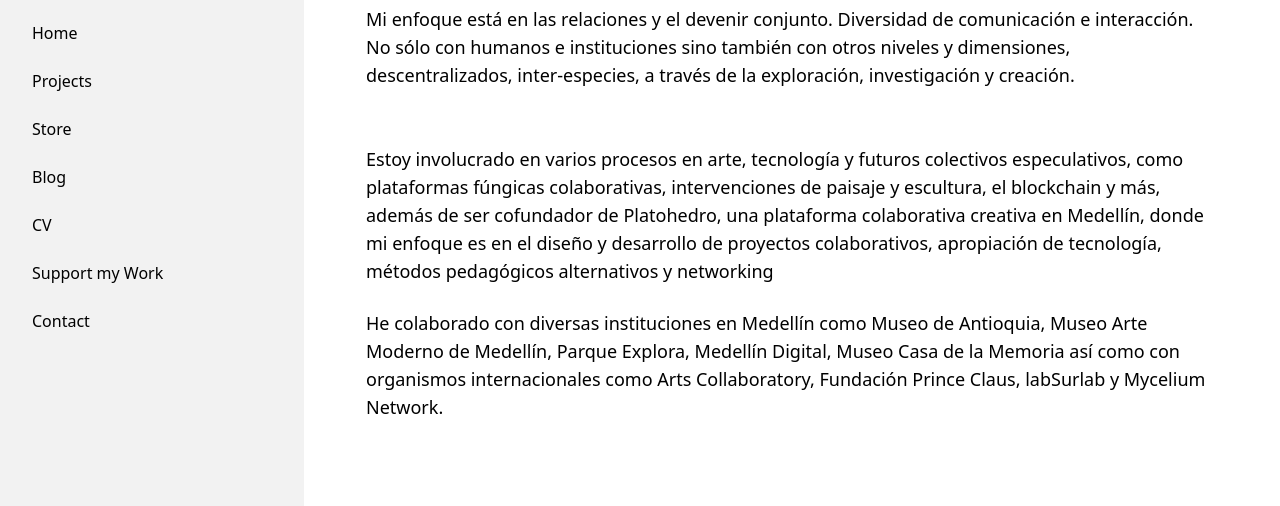
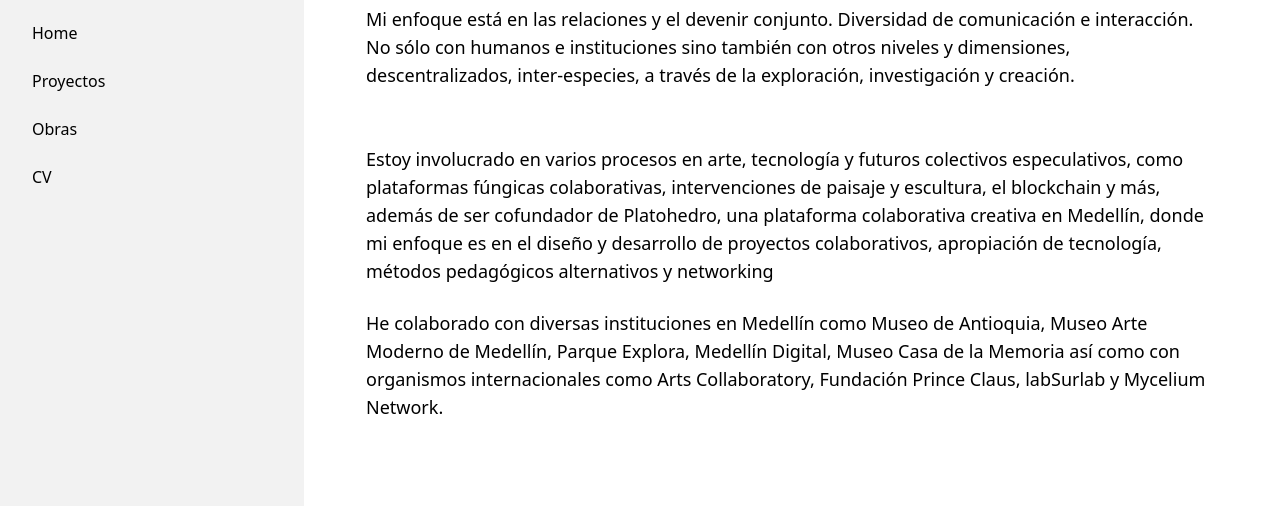
Before and after one commit to Noisk8/profile, an Astro site: page / in a window 1280 px wide. Shown: the part 179-685 px from the top of the page. Built offline with nearby package versions, Linux system fonts and the light colour scheme; Astro itself is replaced by a stand-in of ours.

Commit message:
alex changes

```diff
--- a/src/components/SideBar.astro
+++ b/src/components/SideBar.astro
@@ -13,12 +13,12 @@
     <ul>
       <!-- Sidebar content here -->
       <li><a href="/">Home</a></li>
-      <li><a href="/projects">Projects</a></li>
-      <li><a href="/store/1">Store</a></li>
-      <li><a href="/blog/1">Blog</a></li>
+      <li><a href="/projects">Proyectos</a></li>
+      <!-- <li><a href="/store/1">Store</a></li> -->
+      <li><a href="/blog/1">Obras</a></li>
       <li><a href="/cv">CV</a></li>
-      <li><a href="https://manuelernestog.github.io/paylink/" target="_blank">Support my Work</a></li>
-      <li><a href="mailto:contact.manuelernestog@gmail.com">Contact</a></li>
+     <!-- <li><a href="https://manuelernestog.github.io/paylink/" target="_blank">Support my Work</a></li>
+      <li><a href="mailto:contact.manuelernestog@gmail.com">Contact</a></li>  -->
     </ul>
     <div class="grow"></div>
     <div class="social-icons px-4 my-2 flex self-center">
--- a/src/pages/index.astro
+++ b/src/pages/index.astro
@@ -69,7 +69,7 @@
     </div>
 -->
     <div>
-      <div class="text-3xl w-full font-bold mb-2">My last projects {"</>"}</div>
+      <div class="text-3xl w-full font-bold mb-2">Proyectos</div>
     </div>
 
     <HorizontalCard
@@ -97,7 +97,7 @@
 
 
     <div>
-      <div class="text-3xl w-full font-bold mb-5 mt-10">Latest from blog</div>
+      <div class="text-3xl w-full font-bold mb-5 mt-10">Obras</div>
     </div>
 
     {
```
Also changed, not shown: 1 other file.
